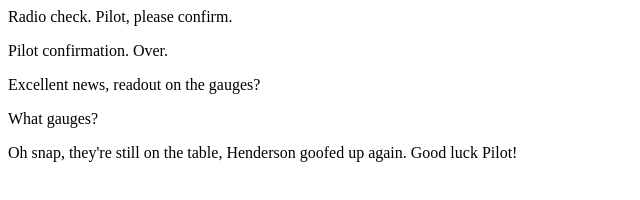
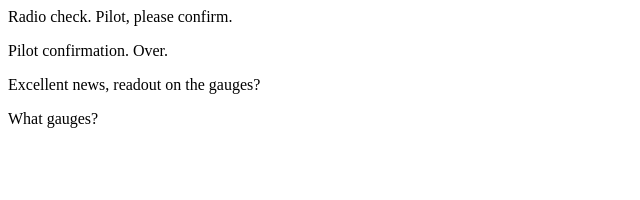
Before and after one commit to SMitchellJohnston/communication-log, a plain HTML site: page index.html in a window 1280 px wide. Shown: the whole page, without its empty margins (0-640 px from the left). Drawn offline with Linux system fonts and the light colour scheme.

Commit message:
fixed matchup?

```diff
--- a/index.html
+++ b/index.html
@@ -4,6 +4,6 @@
    <p>Pilot confirmation. Over.</p>
    <p>Excellent news, readout on the gauges?</p>
    <p>What gauges?</p>
-   <p>Oh snap, they're still on the table, Henderson goofed up again. Good luck Pilot!</p>
+
 </body>
 </html>
```
